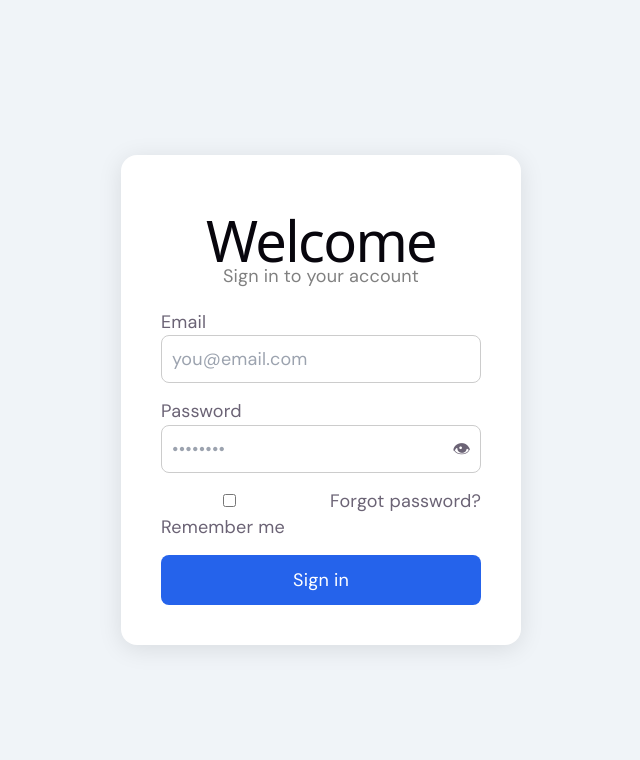
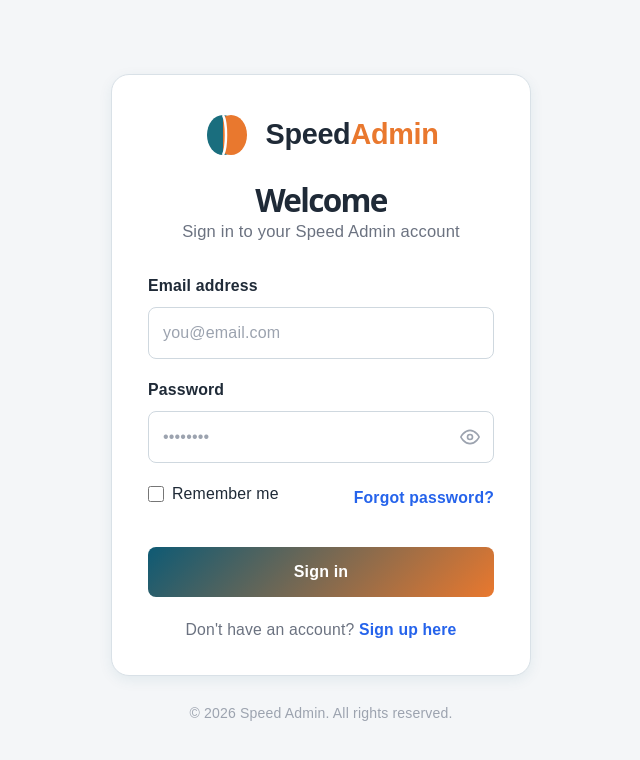
Before and after one commit to victorfdez13/Project4-AI-Analysis-of-Resource-Logs, a React app in the folder frontend/: page /login in a window 1280 px wide. Shown: the top 760 px of the page, without its empty margins (319-959 px from the left). Built offline with nearby package versions, Linux system fonts and the light colour scheme; the HTML template or start-up script is replaced by a standard one.

Commit message:
login improvements

```diff
--- a/frontend/src/pages/login.css
+++ b/frontend/src/pages/login.css
@@ -1,90 +1,396 @@
-@import url('https://fonts.googleapis.com/css2?family=DM+Sans:wght@400;500;600;700&display=swap');
-
 * {
-  box-sizing: border-box;
   margin: 0;
   padding: 0;
+  box-sizing: border-box;
 }
 
+body {
+  font-family: Arial, sans-serif;
+  background: #f4f6f8;
+  color: #1f2a37;
+}
 
-.login-container {
-  font-family: 'DM Sans', sans-serif;
-  background: #f0f4f8;
+/* ── Dashboard / panel styles (para otras páginas) ── */
+.hero {
+  background: linear-gradient(135deg, #0e5a74, #0b4a60);
+  color: white;
+  padding: 30px 40px;
+}
+
+.hero-content h1 {
+  font-size: 28px;
+  margin-bottom: 10px;
+}
+
+.hero-content p {
+  font-size: 18px;
+  color: rgba(255, 255, 255, 0.88);
+}
+
+.dashboard {
+  display: grid;
+  grid-template-columns: 320px 1fr 360px;
+  gap: 24px;
+  padding: 30px;
+  align-items: start;
+}
+
+.center-column {
+  display: flex;
+  flex-direction: column;
+  gap: 20px;
+}
+
+.panel {
+  background: #ffffff;
+  border: 1px solid #d9e1e7;
+  border-radius: 18px;
+  overflow: hidden;
+  box-shadow: 0 4px 14px rgba(14, 90, 116, 0.08);
+}
+
+.panel-header {
+  padding: 20px 24px;
+  border-bottom: 1px solid #d9e1e7;
+  background: #fbfcfd;
+}
+
+.panel-header h2 {
+  font-size: 22px;
+  color: #0e5a74;
+}
+
+.panel-body {
+  padding: 20px 24px;
+}
+
+.form-group {
+  margin-bottom: 18px;
+}
+
+label {
+  display: block;
+  font-size: 16px;
+  font-weight: bold;
+  margin-bottom: 8px;
+  color: #0e5a74;
+}
+
+input,
+select,
+textarea {
+  width: 100%;
+  padding: 12px 14px;
+  border: 1px solid #cfd8df;
+  border-radius: 8px;
+  font-size: 16px;
+  background: white;
+  color: #1f2a37;
+}
+
+input:focus,
+select:focus,
+textarea:focus {
+  outline: none;
+  border-color: #0e5a74;
+  box-shadow: 0 0 0 3px rgba(14, 90, 116, 0.12);
+}
+
+textarea {
+  resize: none;
+}
+
+.secondary-btn,
+.primary-btn {
+  width: 100%;
+  padding: 12px 14px;
+  border: none;
+  border-radius: 8px;
+  font-size: 16px;
+  cursor: pointer;
+  transition: 0.2s ease;
+}
+
+.secondary-btn {
+  background: #eef3f6;
+  color: #0e5a74;
+  border: 1px solid #d9e1e7;
+}
+
+.secondary-btn:hover {
+  background: #e3ebf0;
+}
+
+.primary-btn {
+  background: linear-gradient(135deg, #0e5a74, #e9782e);
+  color: white;
+  margin-top: 12px;
+  font-weight: bold;
+}
+
+.primary-btn:hover {
+  opacity: 0.95;
+}
+
+.primary-btn:disabled {
+  opacity: 0.7;
+  cursor: not-allowed;
+}
+
+.table-card {
+  border: 1px solid #d9e1e7;
+  border-radius: 10px;
+  overflow: hidden;
+  background: white;
+}
+
+table {
+  width: 100%;
+  border-collapse: collapse;
+}
+
+th {
+  background: #eef3f6;
+  text-align: left;
+  padding: 14px 18px;
+  font-size: 16px;
+  color: #0e5a74;
+}
+
+td {
+  padding: 14px 18px;
+  border-top: 1px solid #e8edf1;
+}
+
+.table-pagination {
+  display: flex;
+  justify-content: center;
+  gap: 8px;
+  padding-top: 16px;
+}
+
+.page-btn {
+  width: 34px;
+  height: 34px;
+  border: 1px solid #d9e1e7;
+  border-radius: 8px;
+  background: #f3f7fa;
+  cursor: pointer;
+  color: #0e5a74;
+}
+
+.dot {
+  width: 10px;
+  height: 10px;
+  border-radius: 50%;
+  background: #c6d4dd;
+  display: inline-block;
+  margin-top: 12px;
+}
+
+.dot.active {
+  background: #e9782e;
+}
+
+.analysis-divider {
+  border-top: 1px solid #d9e1e7;
+}
+
+.result-content {
+  display: flex;
+  flex-direction: column;
+  gap: 20px;
+}
+
+.result-block h3 {
+  margin-bottom: 10px;
+  font-size: 20px;
+  color: #0e5a74;
+}
+
+.result-block p,
+.result-block li,
+.stats-inline span {
+  font-size: 16px;
+  line-height: 1.5;
+}
+
+.result-block ul {
+  padding-left: 20px;
+}
+
+.stats-inline {
+  display: flex;
+  flex-wrap: wrap;
+  gap: 16px;
+}
+
+@media (max-width: 1200px) {
+  .dashboard {
+    grid-template-columns: 1fr;
+  }
+}
+
+/* ── Login page styles ── */
+.login-page {
   min-height: 100vh;
+  display: flex;
+  flex-direction: column;
+  align-items: center;
+  justify-content: center;
+  background: #f4f6f8;
+}
+
+.login-card {
+  background: white;
+  border: 1px solid #d9e1e7;
+  border-radius: 18px;
+  box-shadow: 0 4px 14px rgba(14, 90, 116, 0.08);
+  padding: 40px 36px 32px;
+  width: 100%;
+  max-width: 420px;
+}
+
+.login-logo {
   display: flex;
   align-items: center;
   justify-content: center;
+  gap: 10px;
+  margin-bottom: 28px;
 }
 
-.card {
-  background: white;
-  border-radius: 16px;
-  padding: 40px;
-  width: 100%;
-  max-width: 400px;
-  box-shadow: 0 4px 24px rgba(0,0,0,.1);
+.login-logo-text {
+  font-family: Arial, sans-serif;
+  font-size: 1.6rem;
+  font-weight: 900;
+  line-height: 1;
+  letter-spacing: -0.3px;
 }
 
-h1 {
-  text-align: center;
-  margin-bottom: 10px;
+.login-logo-text .speed {
+  color: #1f2a37;
 }
 
-.subtitle {
+.login-logo-text .admin {
+  color: #e9782e;
+}
+
+.login-title {
   text-align: center;
-  color: gray;
+  font-size: 1.75rem;
+  font-weight: 700;
+  color: #1f2a37;
+  margin-bottom: 6px;
+}
+
+.login-subtitle {
+  text-align: center;
+  font-size: 0.92rem;
+  color: #6b7280;
+  margin-bottom: 28px;
+}
+
+.login-card label {
+  color: #1f2a37;
+  font-size: 0.88rem;
+}
+
+.login-row {
+  display: flex;
+  align-items: center;
+  justify-content: space-between;
   margin-bottom: 20px;
 }
 
-.field {
-  margin-bottom: 15px;
+.login-remember {
+  display: flex;
+  align-items: center;
+  gap: 8px;
+  cursor: pointer;
+  font-size: 0.875rem;
+  color: #4b5563;
+  font-weight: normal;
 }
 
-input {
-  width: 100%;
-  padding: 10px;
-  border-radius: 8px;
-  border: 1px solid #ccc;
+.login-remember input[type='checkbox'] {
+  width: 16px;
+  height: 16px;
+  accent-color: #0e5a74;
+  cursor: pointer;
+}
+
+.login-forgot {
+  font-size: 0.875rem;
+  color: #2563eb;
+  text-decoration: none;
+  font-weight: 600;
+}
+
+.login-forgot:hover {
+  text-decoration: underline;
+}
+
+.login-signup {
+  text-align: center;
+  font-size: 0.875rem;
+  color: #6b7280;
+  margin-top: 20px;
+}
+
+.login-signup a {
+  color: #2563eb;
+  font-weight: 600;
+  text-decoration: none;
+}
+
+.login-signup a:hover {
+  text-decoration: underline;
+}
+
+.login-footer {
+  margin-top: 24px;
+  font-size: 0.78rem;
+  color: #9ca3af;
+  text-align: center;
 }
 
 .pw-wrap {
   position: relative;
 }
 
+.pw-wrap input {
+  padding-right: 44px;
+}
+
 .toggle-pw {
   position: absolute;
-  right: 10px;
+  right: 12px;
   top: 50%;
   transform: translateY(-50%);
+  background: none;
   border: none;
-  background: none;
   cursor: pointer;
+  color: #9ca3af;
+  display: flex;
+  align-items: center;
+  padding: 2px;
 }
 
-.row-extras {
-  display: flex;
-  justify-content: space-between;
-  margin: 15px 0;
-}
-
-.btn-signin {
-  width: 100%;
-  padding: 12px;
-  background: #2563eb;
-  color: white;
-  border: none;
-  border-radius: 8px;
-  cursor: pointer;
-}
-
-.btn-signin.loading {
-  opacity: 0.7;
+.toggle-pw:hover {
+  color: #1f2a37;
 }
 
 .error-msg {
-  background: #fee2e2;
+  display: none;
+  background: #fef2f2;
+  border: 1px solid #fecaca;
   color: #b91c1c;
-  padding: 10px;
-  margin-bottom: 15px;
   border-radius: 8px;
+  padding: 10px 14px;
+  font-size: 0.85rem;
+  margin-bottom: 14px;
 }
+
+.error-msg.show {
+  display: block;
+}
--- a/frontend/src/pages/login.jsx
+++ b/frontend/src/pages/login.jsx
@@ -1,106 +1,153 @@
-import { useState } from "react";
-import { useNavigate } from "react-router-dom";
-import "./Login.css";
+import { useState } from 'react';
+import './Login.css';
+
+const EyeIcon = () => (
+  <svg width="20" height="20" viewBox="0 0 24 24" fill="none"
+    stroke="currentColor" strokeWidth="2" strokeLinecap="round" strokeLinejoin="round">
+    <path d="M1 12s4-8 11-8 11 8 11 8-4 8-11 8-11-8-11-8z" />
+    <circle cx="12" cy="12" r="3" />
+  </svg>
+);
+
+const EyeOffIcon = () => (
+  <svg width="20" height="20" viewBox="0 0 24 24" fill="none"
+    stroke="currentColor" strokeWidth="2" strokeLinecap="round" strokeLinejoin="round">
+    <path d="M17.94 17.94A10.07 10.07 0 0 1 12 20c-7 0-11-8-11-8a18.45 18.45 0 0 1 5.06-5.94" />
+    <path d="M9.9 4.24A9.12 9.12 0 0 1 12 4c7 0 11 8 11 8a18.5 18.5 0 0 1-2.16 3.19" />
+    <line x1="1" y1="1" x2="23" y2="23" />
+  </svg>
+);
+
+const LogoIcon = () => (
+  <svg width="52" height="40" viewBox="0 0 52 40" fill="none" xmlns="http://www.w3.org/2000/svg">
+    <ellipse cx="20" cy="20" rx="16" ry="20" fill="#1a6e7e" />
+    <clipPath id="rightHalf">
+      <rect x="20" y="0" width="32" height="40" />
+    </clipPath>
+    <ellipse cx="28" cy="20" rx="16" ry="20" fill="#e9782e" clipPath="url(#rightHalf)" />
+    <path d="M20 0 C24 8, 24 32, 20 40" stroke="white" strokeWidth="2.5" fill="none" />
+  </svg>
+);
 
 export default function Login() {
-  const navigate = useNavigate();
+  const [email, setEmail]         = useState('');
+  const [password, setPassword]   = useState('');
+  const [rememberMe, setRememberMe] = useState(false);
   const [showPassword, setShowPassword] = useState(false);
-  const [loading, setLoading] = useState(false);
-  const [error, setError] = useState("");
-  const [form, setForm] = useState({
-    email: "",
-    password: "",
-    remember: false,
-  });
-
-  const handleChange = (e) => {
-    const { id, value, type, checked } = e.target;
-    setForm({
-      ...form,
-      [id]: type === "checkbox" ? checked : value,
-    });
-  };
+  const [error, setError]         = useState('');
+  const [loading, setLoading]     = useState(false);
 
   const handleSubmit = async (e) => {
     e.preventDefault();
-    setError("");
-    if (!form.email || !form.password) {
-      setError("Please fill in all fields.");
+    setError('');
+
+    if (!email || !password) {
+      setError('Please fill in all fields.');
       return;
     }
+
     setLoading(true);
+
+    // ⬇️ Reemplaza esto con tu llamada real a la API
     await new Promise((r) => setTimeout(r, 1200));
+
     setLoading(false);
-    if (form.email === "admin@test.com" && form.password === "password123") {
-      navigate("/main");
-    } else {
-      setError("Incorrect email or password.");
-    }
+    setError('Incorrect email or password. Please try again.');
   };
 
   return (
-    <div className="login-container">
-      <div className="card">
+    <div className="login-page">
+      <div className="login-card">
 
-        <h1>Welcome</h1>
-        <p className="subtitle">Sign in to your account</p>
+        {/* Logo */}
+        <div className="login-logo">
+          <LogoIcon />
+          <div className="login-logo-text">
+            <span className="speed">Speed</span>
+            <span className="admin">Admin</span>
+          </div>
+        </div>
 
-        {error && <div className="error-msg">{error}</div>}
+        <h1 className="login-title">Welcome</h1>
+        <p className="login-subtitle">Sign in to your Speed Admin account</p>
 
-        <form onSubmit={handleSubmit}>
-          <div className="field">
-            <label htmlFor="email">Email</label>
+        {/* Error message */}
+        {error && (
+          <div className="error-msg show">{error}</div>
+        )}
+
+        <form onSubmit={handleSubmit} noValidate>
+
+          {/* Email */}
+          <div className="form-group">
+            <label htmlFor="email">Email address</label>
             <input
               type="email"
               id="email"
               placeholder="you@email.com"
-              value={form.email}
-              onChange={handleChange}
+              autoComplete="email"
+              value={email}
+              onChange={(e) => setEmail(e.target.value)}
+              required
             />
           </div>
 
-          <div className="field">
+          {/* Password */}
+          <div className="form-group">
             <label htmlFor="password">Password</label>
             <div className="pw-wrap">
               <input
-                type={showPassword ? "text" : "password"}
+                type={showPassword ? 'text' : 'password'}
                 id="password"
                 placeholder="••••••••"
-                value={form.password}
-                onChange={handleChange}
+                autoComplete="current-password"
+                value={password}
+                onChange={(e) => setPassword(e.target.value)}
+                required
               />
               <button
                 type="button"
                 className="toggle-pw"
                 onClick={() => setShowPassword(!showPassword)}
+                aria-label="Show/hide password"
               >
-                👁
+                {showPassword ? <EyeOffIcon /> : <EyeIcon />}
               </button>
             </div>
           </div>
 
-          <div className="row-extras">
-            <label className="remember">
+          {/* Remember me + Forgot password */}
+          <div className="login-row">
+            <label className="login-remember">
               <input
                 type="checkbox"
-                id="remember"
-                checked={form.remember}
-                onChange={handleChange}
+                checked={rememberMe}
+                onChange={(e) => setRememberMe(e.target.checked)}
               />
               Remember me
             </label>
-
-            <a href="#" className="forgot">Forgot password?</a>
+            <a href="#" className="login-forgot">Forgot password?</a>
           </div>
 
+          {/* Submit button */}
           <button
             type="submit"
-            className={`btn-signin ${loading ? "loading" : ""}`}
+            className="primary-btn"
+            disabled={loading}
           >
-            {loading ? "Signing in…" : "Sign in"}
+            {loading ? 'Signing in…' : 'Sign in'}
           </button>
+
+          {/* Sign up link */}
+          <p className="login-signup">
+            Don't have an account?{' '}
+            <a href="#">Sign up here</a>
+          </p>
+
         </form>
       </div>
+
+      <p className="login-footer">&copy; 2026 Speed Admin. All rights reserved.</p>
     </div>
   );
 }
```
